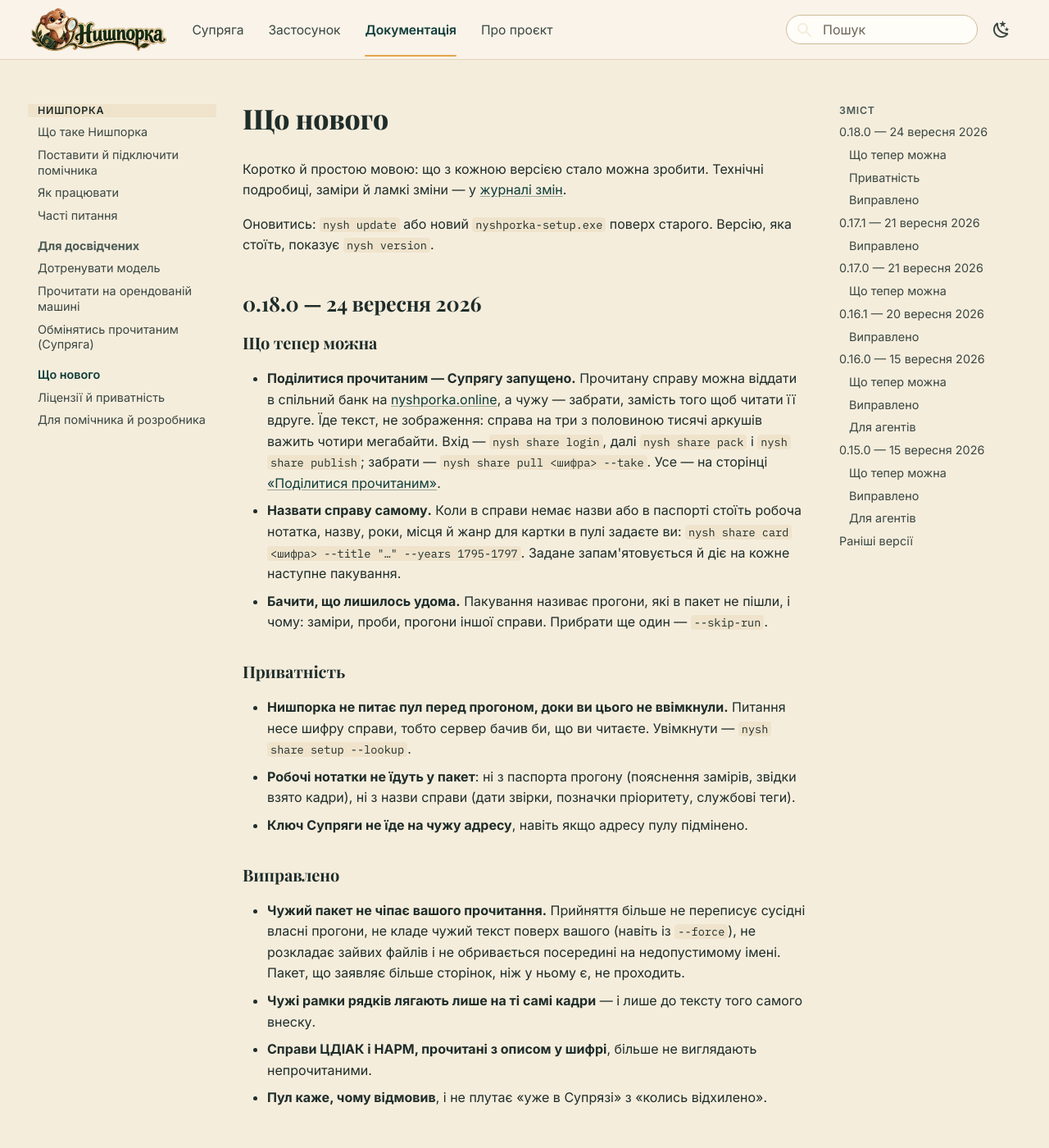
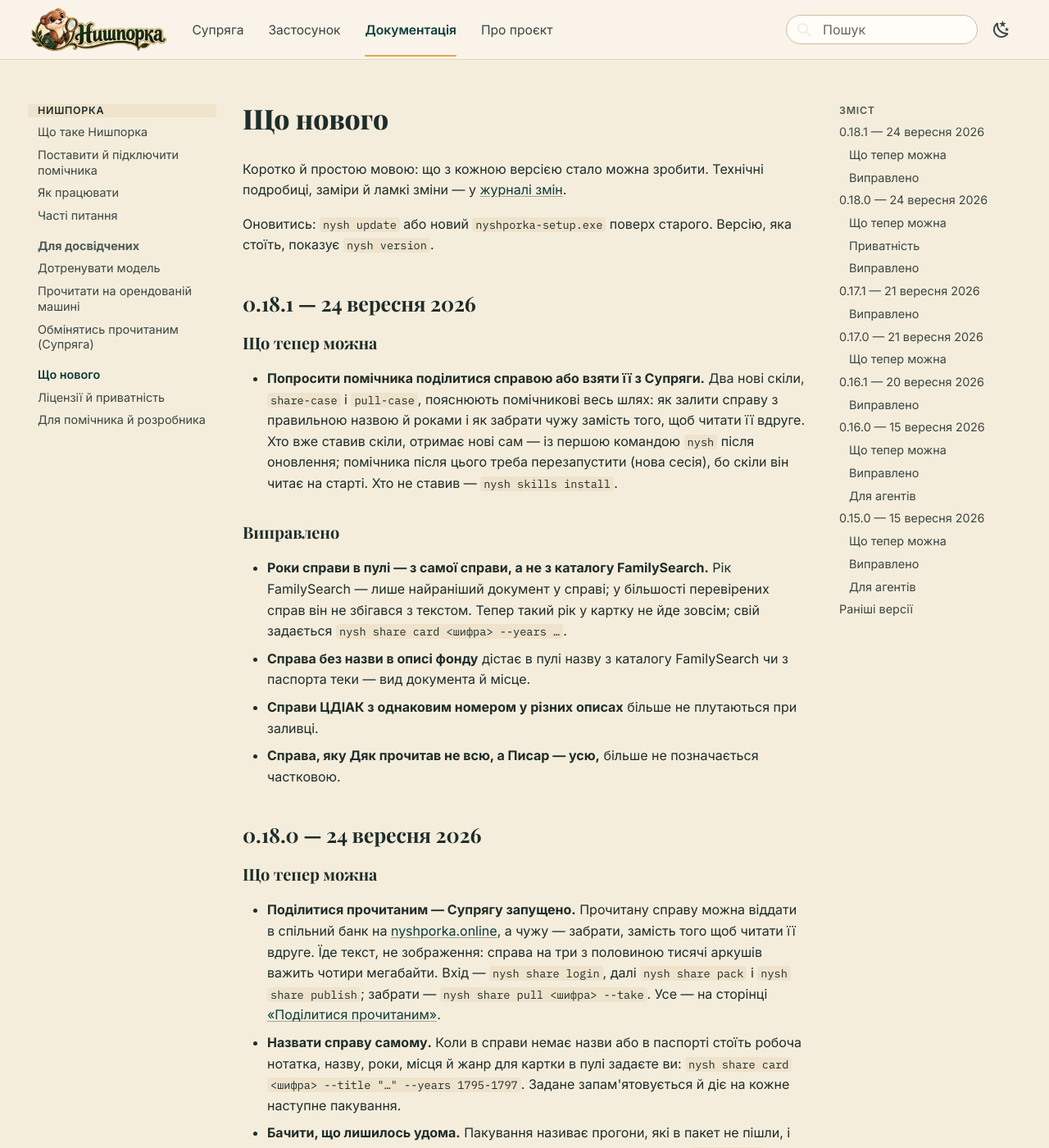
Before and after one commit to SERGIUSH-UA/nyshporka, an MkDocs documentation site: the page built from docs/whats-new.md, in a window 1280 px wide and 1400 px high. Shown: the whole window at 82% size. Built offline with MkDocs 1.6.1 and Material for MkDocs 9.7.7, drawn with Linux system fonts in a browser that asks for light colours; comment, search, counter and statistics services are not loaded.

Commit message:
0.18.1: скіли share-case і pull-case у колесі, роки FS не в картці, підказка про нову сесію після оновлення скілів
Co-Authored-By: Claude Opus 5.5 (1M context) <noreply@anthropic.com>

```diff
--- a/docs/whats-new.md
+++ b/docs/whats-new.md
@@ -6,6 +6,31 @@
 
 Оновитись: `nysh update` або новий `nyshporka-setup.exe` поверх старого.
 Версію, яка стоїть, показує `nysh version`.
+
+## 0.18.1 — 24 вересня 2026
+
+### Що тепер можна
+
+- **Попросити помічника поділитися справою або взяти її з Супряги.** Два
+  нові скіли, `share-case` і `pull-case`, пояснюють помічникові весь шлях:
+  як залити справу з правильною назвою й роками і як забрати чужу замість
+  того, щоб читати її вдруге. Хто вже ставив скіли, отримає нові сам — із
+  першою командою `nysh` після оновлення; помічника після цього треба
+  перезапустити (нова сесія), бо скіли він читає на старті. Хто не ставив —
+  `nysh skills install`.
+
+### Виправлено
+
+- **Роки справи в пулі — з самої справи, а не з каталогу FamilySearch.**
+  Рік FamilySearch — лише найраніший документ у справі; у більшості
+  перевірених справ він не збігався з текстом. Тепер такий рік у картку не
+  йде зовсім; свій задається `nysh share card <шифра> --years …`.
+- **Справа без назви в описі фонду** дістає в пулі назву з каталогу
+  FamilySearch чи з паспорта теки — вид документа й місце.
+- **Справи ЦДІАК з однаковим номером у різних описах** більше не плутаються
+  при заливці.
+- **Справа, яку Дяк прочитав не всю, а Писар — усю,** більше не
+  позначається частковою.
 
 ## 0.18.0 — 24 вересня 2026
 
--- a/src/nyshporka/__init__.py
+++ b/src/nyshporka/__init__.py
@@ -16,6 +16,6 @@
 можуть розійтись у відповідях.
 """
 
-__version__ = "0.18.0"
+__version__ = "0.18.1"
 
 __all__ = ["__version__"]
```
Also changed, not shown: CHANGELOG.md (+37 -0 lines), 1 other file.
